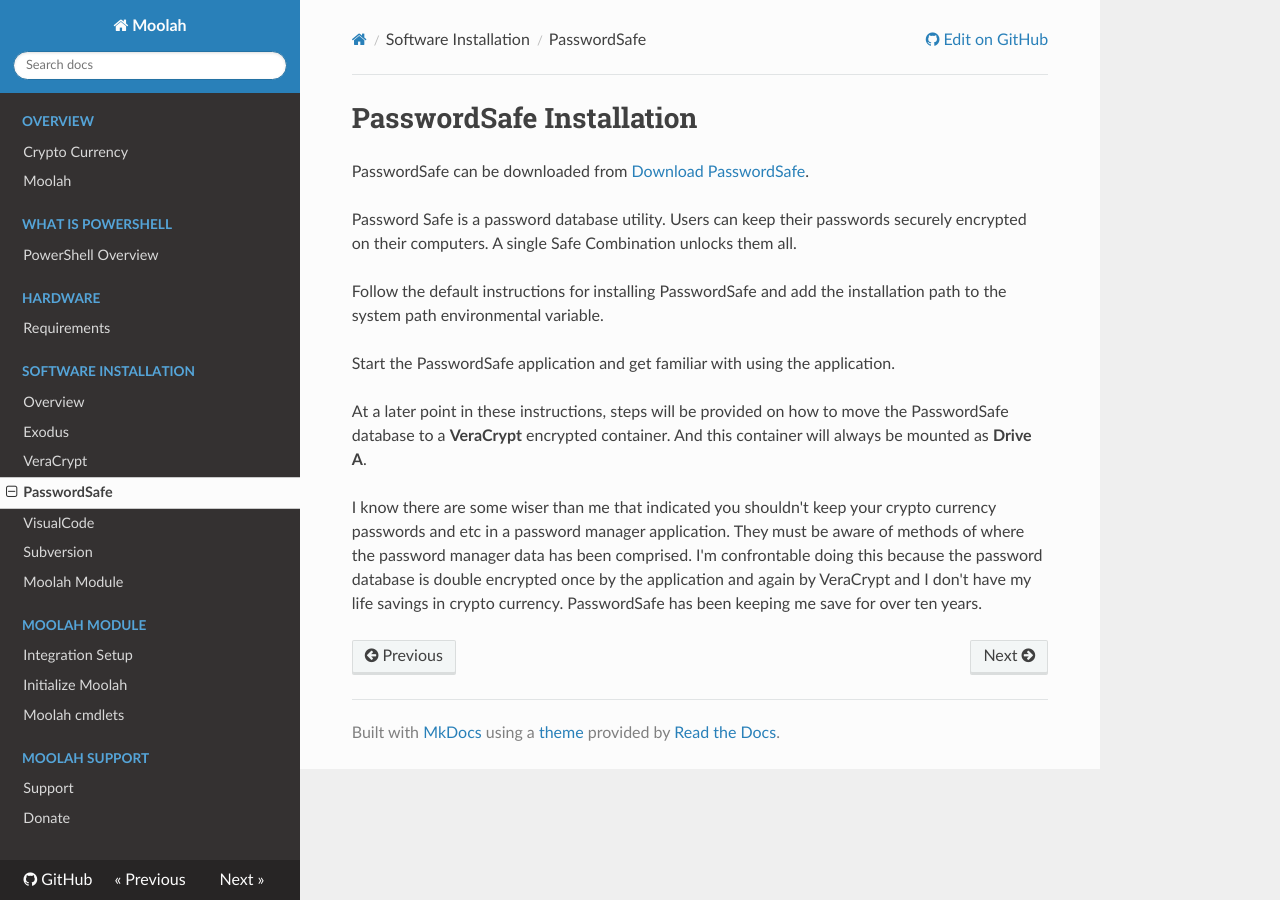
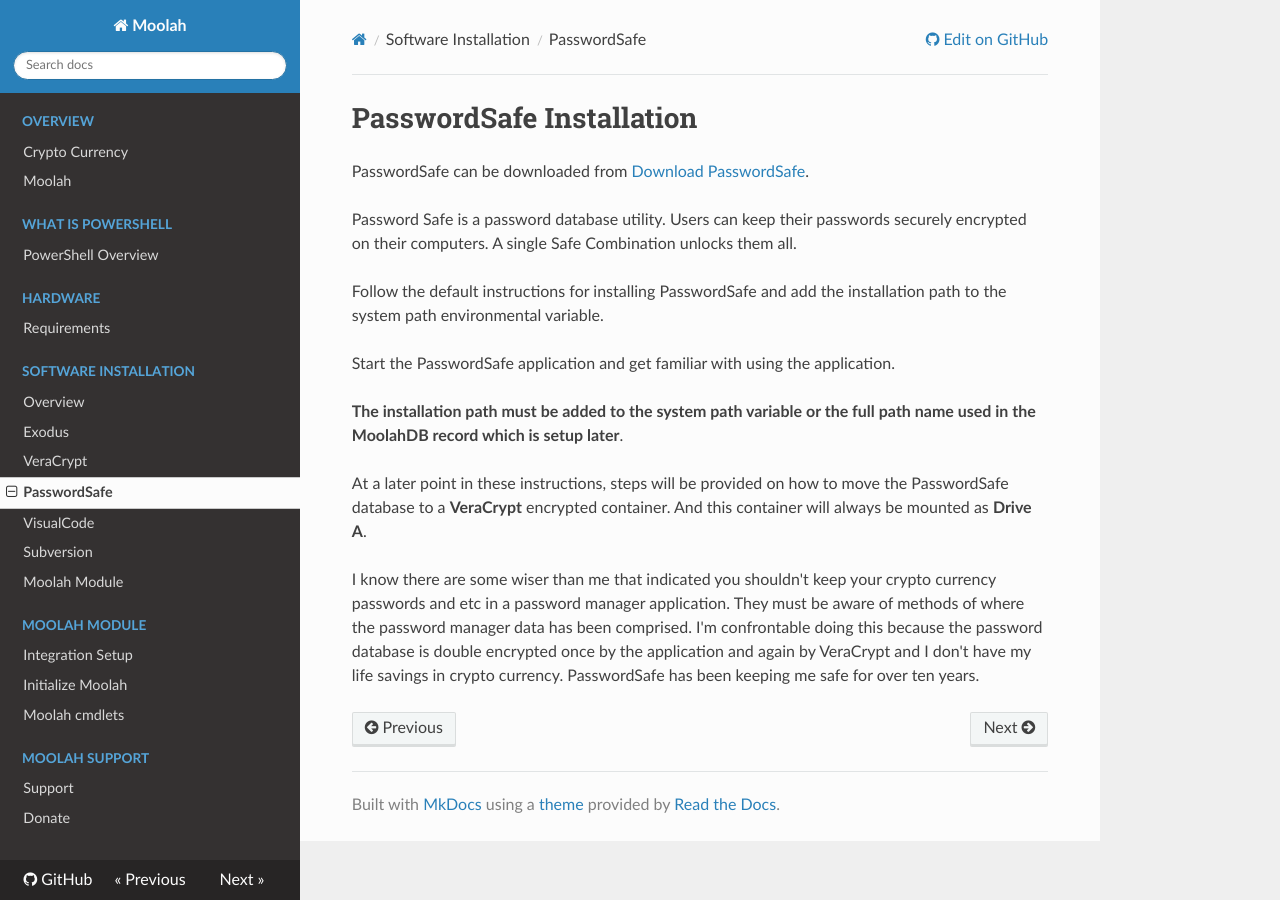
Before and after one commit to cadayton/Moolah, an MkDocs documentation site: the page built from docs/PasswordSafe-Install.md, in a window 1280 px wide. Built offline with MkDocs 1.6.1, drawn with Linux system fonts in a browser that asks for light colours; nearby versions of some CDN libraries; old or Windows-style settings are respelled for this version of MkDocs.

```diff
--- a/docs/PasswordSafe-Install.md
+++ b/docs/PasswordSafe-Install.md
@@ -8,6 +8,8 @@ Follow the default instructions for installing PasswordSafe and add the installa
 
 Start the PasswordSafe application and get familiar with using the application.
 
+**The installation path must be added to the system path variable or the full path name used in the MoolahDB record which is setup later**.
+
 At a later point in these instructions, steps will be provided on how to move the PasswordSafe database to a **VeraCrypt** encrypted container. And this container will always be mounted as **Drive A**.
 
-I know there are some wiser than me that indicated you shouldn't keep your crypto currency passwords and etc in a password manager application.  They must be aware of methods of where the password manager data has been comprised.  I'm confrontable doing this because the password database is double encrypted once by the application and again by VeraCrypt and I don't have my life savings in crypto currency.  PasswordSafe has been keeping me save for over ten years.
+I know there are some wiser than me that indicated you shouldn't keep your crypto currency passwords and etc in a password manager application.  They must be aware of methods of where the password manager data has been comprised.  I'm confrontable doing this because the password database is double encrypted once by the application and again by VeraCrypt and I don't have my life savings in crypto currency.  PasswordSafe has been keeping me safe for over ten years.
```
Also changed, not shown: README.md (+2 -1 lines), docs/Exodus-Install.md (+2 -0 lines), docs/Moolah-Install.md (+1 -1 lines), docs/Subversion-Install.md (+1 -1 lines), docs/Support.md (+1 -1 lines), 2 other files.
